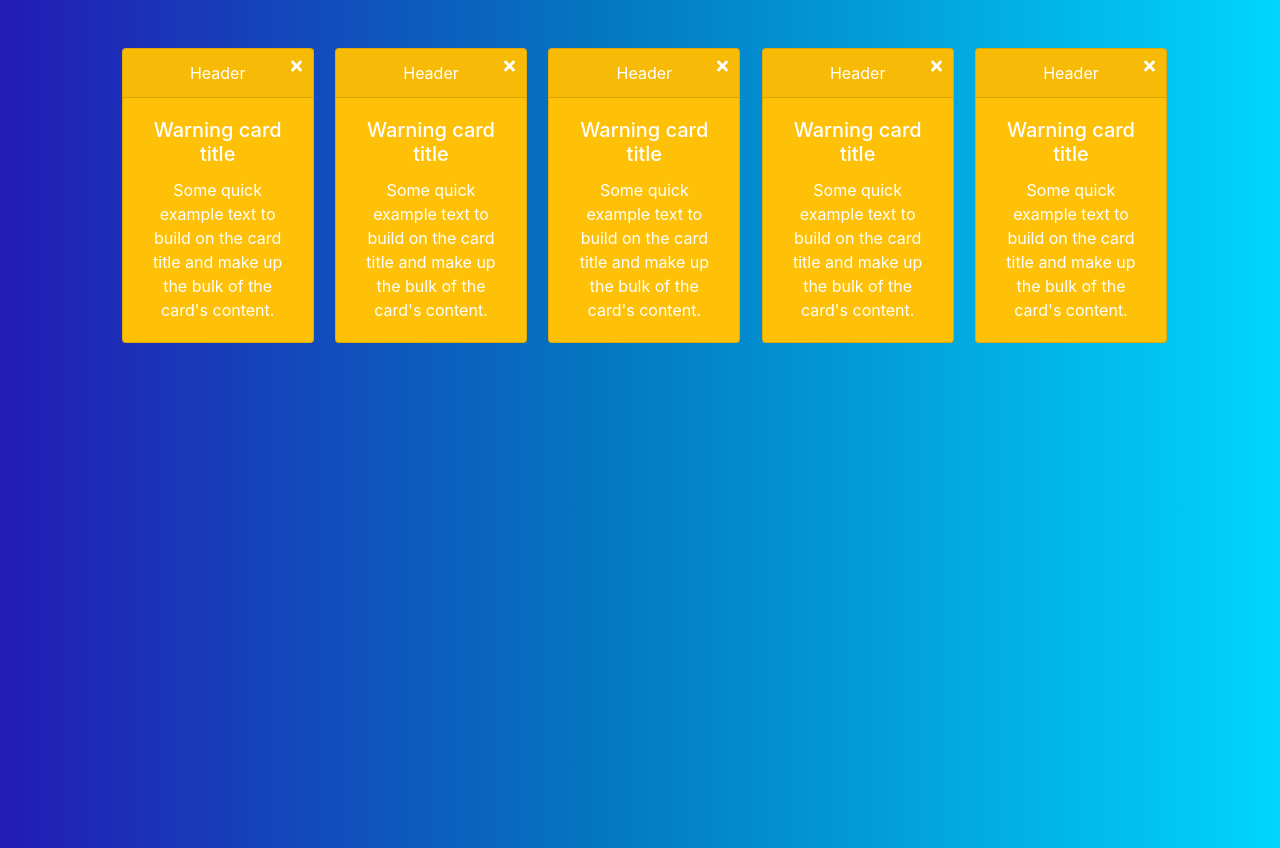
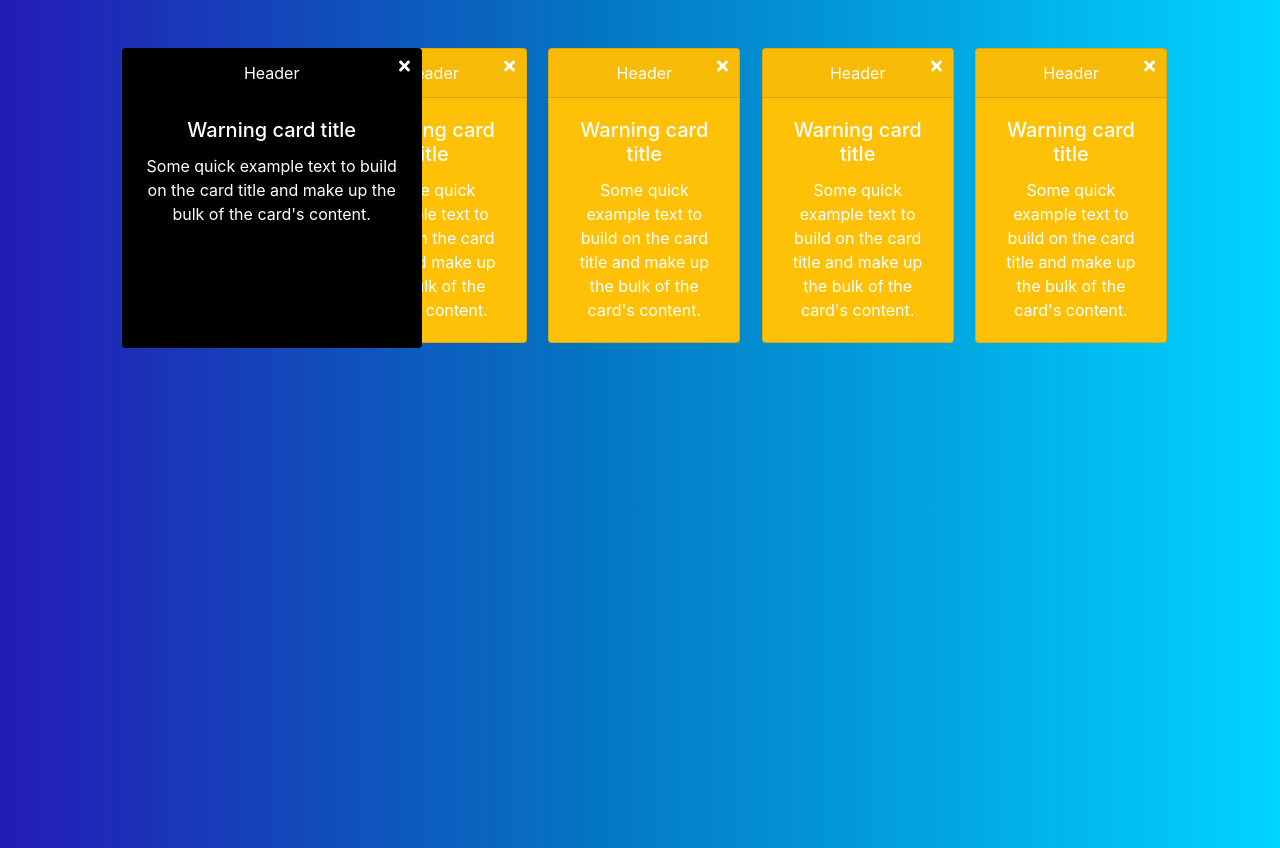
Before and after one commit to kpakula/noteapp-react, a React (Create React App) app: page /home in a window 1280 px wide. In both pictures the pointer is over the element 217 px from the left and 195 px from the top of the page. Built offline with nearby package versions, Linux system fonts and the light colour scheme.

Commit message:
on hover black background

```diff
--- a/src/components/HomeView/HomeView.css
+++ b/src/components/HomeView/HomeView.css
@@ -4,10 +4,21 @@
     min-width: 12rem;
     max-width: 20rem;
     position: relative;
+    transition: all 0.5s;
+}
+
+.customCard:hover {
+    width:300px;
+    height: 300px;
+    z-index: 1000;
+    cursor: pointer;
+    background: black !important;
+
 }
 
 .note-close {
     position: absolute;
     top: 5px;
-    right: 11px;;
+    right: 11px;
+
 }
```
